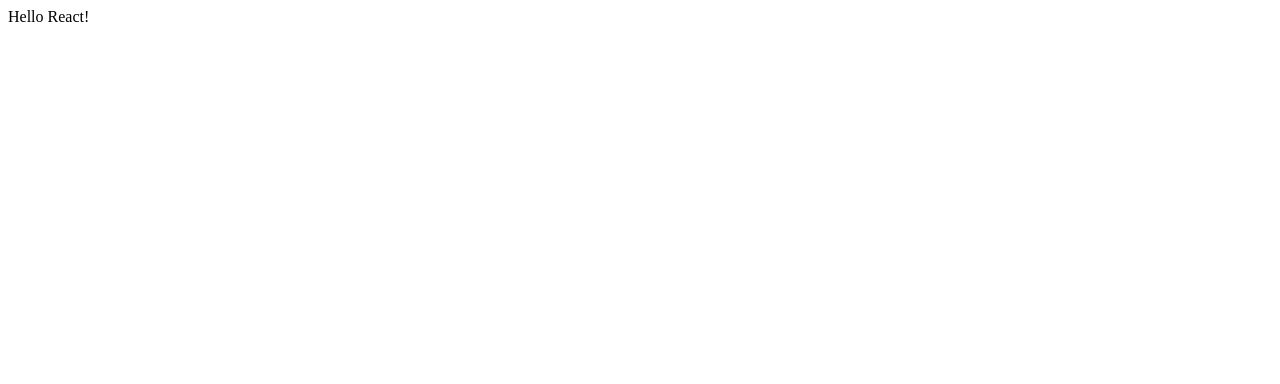
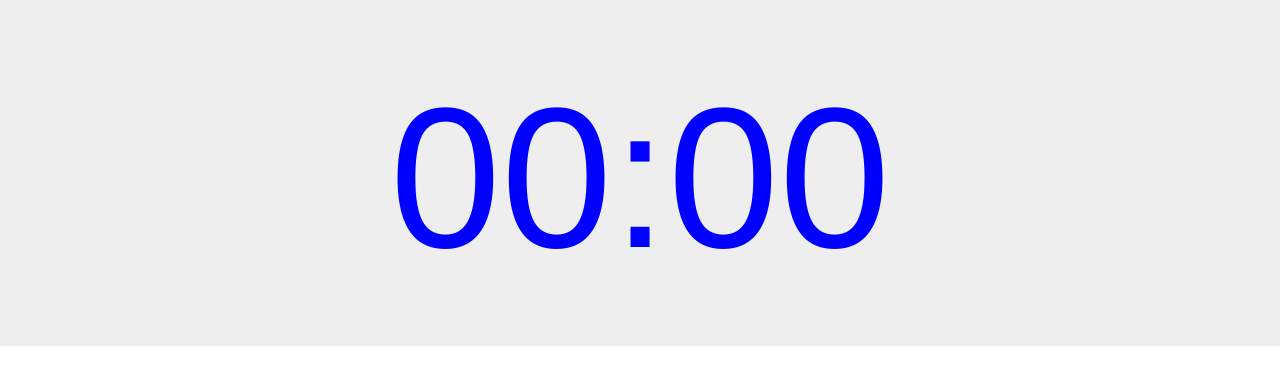
Before and after one commit to dstarr/ReactTimer, a React app: page / in a window 1280 px wide. Shown: the top 384 px of the page. Built offline with nearby package versions, Linux system fonts and the light colour scheme.

Commit message:
time layout works

```diff
--- a/components/App.js
+++ b/components/App.js
@@ -1,9 +1,9 @@
 import React from 'react';
 import ReactDOM from 'react-dom';
-import Hello from './Hello';
+import AppContainer from './AppContainer';
 
 const node1 = document.getElementById('app');
 
 if (node1) {
-    ReactDOM.render( <Hello/>, node1);
+    ReactDOM.render( <AppContainer who="React.js"/>, node1);
 }
--- /dev/null
+++ b/components/AppContainer.js
@@ -0,0 +1,35 @@
+import React from 'react';
+import Jumbotron from 'react-bootstrap/lib/Jumbotron'
+import TimeRemaining from './TimeRemaining'
+
+class AppContainer extends React.Component {
+
+    constructor(props) {
+        super(props);
+    }
+
+    render = () => {
+
+        const jumboStyle = {
+            textAlign:'center'
+        };
+
+        const colonStyle = {
+            fontSize:200,
+            color: 'blue',
+
+        };
+
+        return (
+            <Jumbotron>
+                <h1 bsClass="jumbotron" style={jumboStyle}>
+                    <TimeRemaining minutes="0" seconds="0"/>
+
+                </h1>
+            </Jumbotron>
+
+        );
+    }
+}
+
+export default AppContainer;
--- a/components/Hello.js
+++ /dev/null
@@ -1,17 +0,0 @@
-import React from 'react';
-
-class Hello extends React.Component {
-
-    constructor(props) {
-        super(props);
-    }
-
-    render = () => {
-
-        return (
-            <div>Hello React!</div>
-        );
-    }
-}
-
-export default Hello;
--- /dev/null
+++ b/components/TimeRemaining.js
@@ -0,0 +1,50 @@
+import React from 'react';
+
+class TimeRemaining extends React.Component {
+
+    constructor(props) {
+        super(props);
+
+        //this.formatNumber = this.formatNumber.bind(this);
+    }
+
+    formatNumber = (number) => {
+
+        if(number.length > 1)
+            return number;
+
+        number = "0" + number;
+
+        return number;
+
+    };
+
+    componentWillMount = () => {
+
+        const min = this.formatNumber(this.props.minutes);
+        const sec = this.formatNumber(this.props.seconds);
+
+        this.setState({
+            minutes: min,
+            seconds: sec
+        });
+
+    };
+
+    render = () => {
+
+        const style = {
+            color: 'blue',
+            fontSize: 200,
+        };
+
+        return (
+
+            <div style={style}>
+                {this.state.minutes}:{this.state.seconds}
+            </div>
+        );
+    }
+}
+
+export default TimeRemaining;
--- a/index.html
+++ b/index.html
@@ -1,10 +1,16 @@
 <html>
+
+<head>
+    <link rel="stylesheet" href="https://maxcdn.bootstrapcdn.com/bootstrap/latest/css/bootstrap.min.css">
+</head>
+
 <body>
 
 
     <div id="app"></div>
     <script src="/dist/bundle.js"></script>
 
+    <link rel="stylesheet" href="https://maxcdn.bootstrapcdn.com/bootstrap/latest/css/bootstrap.min.css">
 
 </body>
 </html>
--- a/package.json
+++ b/package.json
@@ -12,6 +12,7 @@
   "dependencies": {
     "path": "^0.12.7",
     "react": "^16.0.0",
+    "react-bootstrap": "^0.31.3",
     "react-dom": "^16.0.0"
   },
   "devDependencies": {
```
